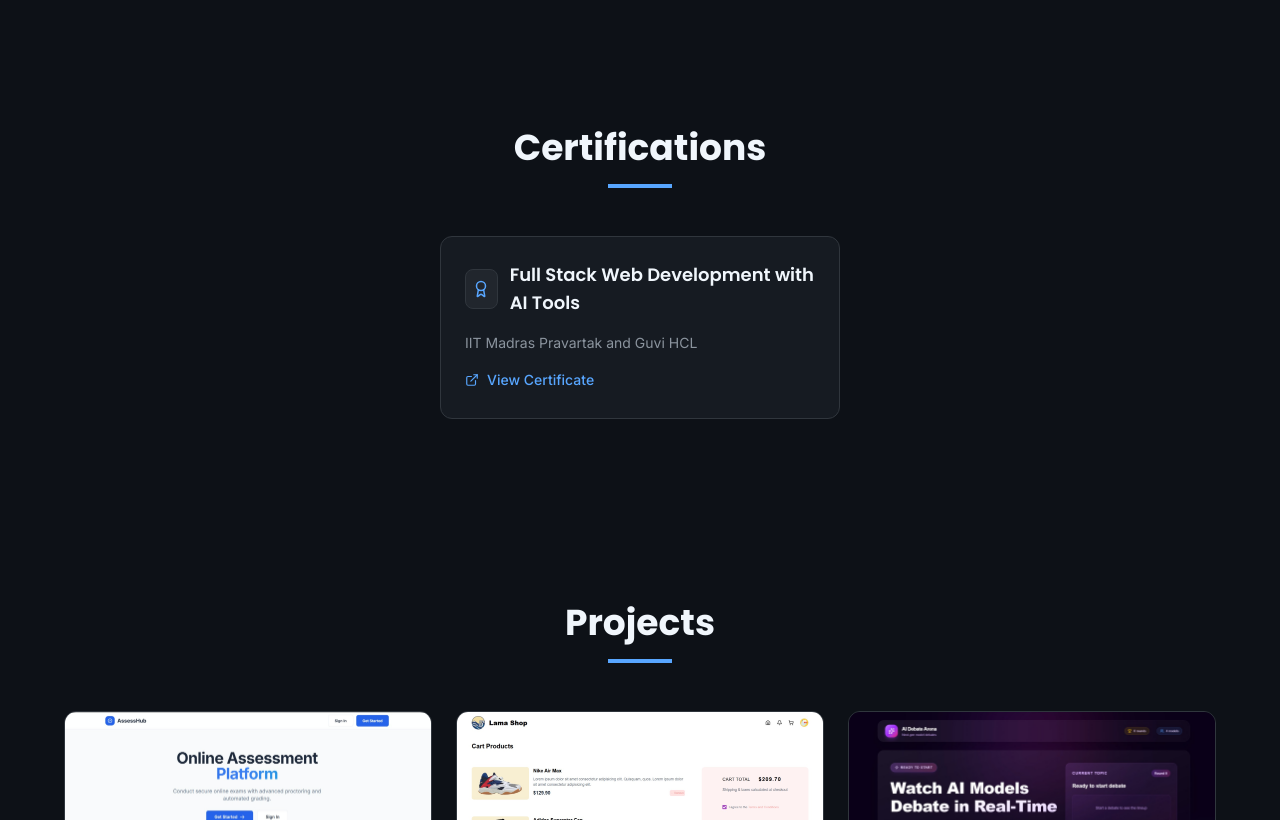
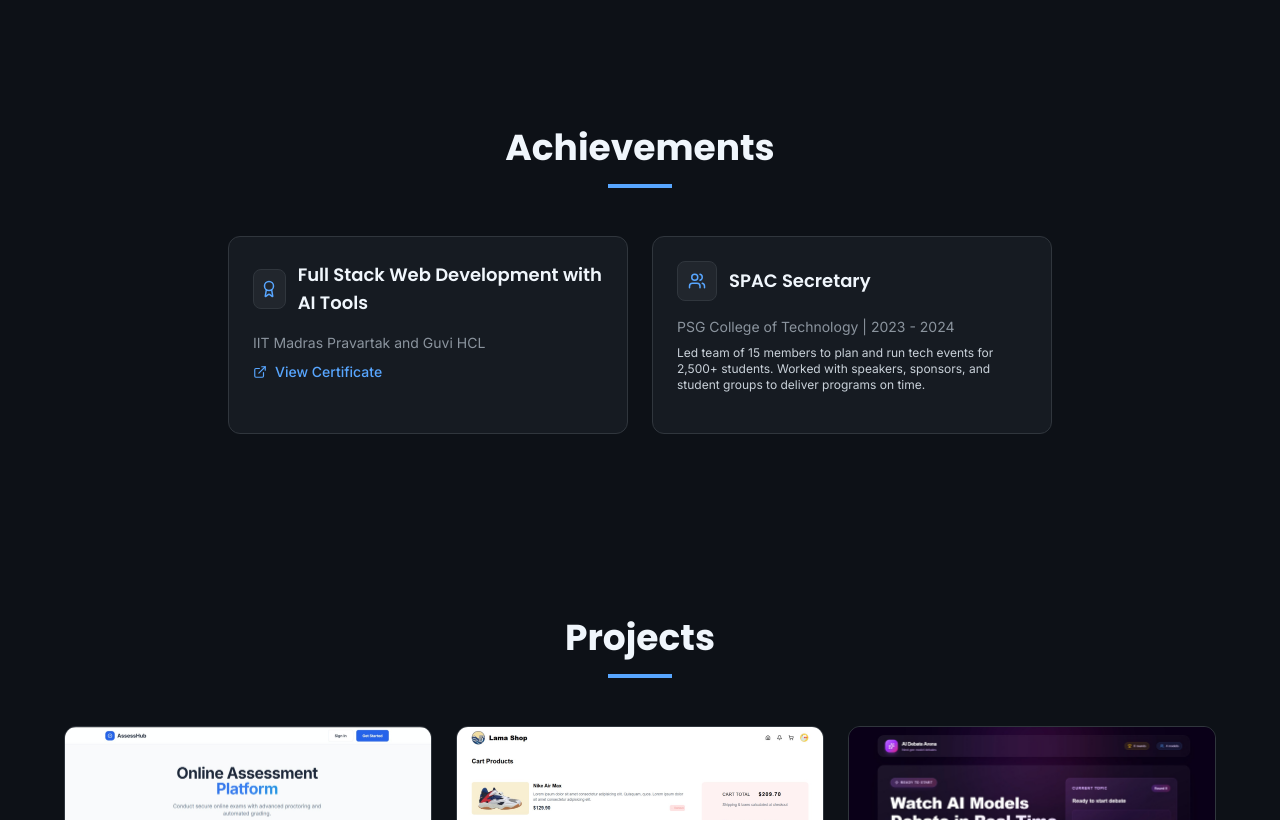
Before and after one commit to Gouthambalaji03/Goutham-Balaji-P-S-Portfolio, a React (Vite) app: page / in a window 1280 px wide. Shown: the part 1980-2800 px from the top of the page. Built offline with nearby package versions, Linux system fonts and the light colour scheme.

Commit message:
Update Certifications to Achievements and add new certification details

```diff
--- a/src/components/Certifications.jsx
+++ b/src/components/Certifications.jsx
@@ -1,4 +1,4 @@
-import { Award, ExternalLink } from 'lucide-react';
+import { Award, ExternalLink, Users } from 'lucide-react';
 
 const Certifications = () => {
   const certifications = [
@@ -6,7 +6,14 @@ const Certifications = () => {
       title: 'Full Stack Web Development with AI Tools',
       issuer: 'IIT Madras Pravartak and Guvi HCL',
       icon: Award,
-      link: 'https://drive.google.com/file/d/1OtleiMJmBDsgS6emnYB774BlpkTwd9y9/view'
+      link: 'https://drive.google.com/file/d/1oe1ZtzbxC1bF1dHggksUEXU_CkEQGpzx/view?usp=sharing'
+    },
+    {
+      title: 'SPAC Secretary',
+      issuer: 'PSG College of Technology | 2023 - 2024',
+      description: 'Led team of 15 members to plan and run tech events for 2,500+ students. Worked with speakers, sponsors, and student groups to deliver programs on time.',
+      icon: Users,
+      link: null
     }
   ];
 
@@ -15,7 +22,7 @@ const Certifications = () => {
       <div className="max-w-6xl mx-auto">
         <div className="text-center mb-8 sm:mb-12">
           <h2 className="text-2xl sm:text-3xl md:text-4xl font-bold text-text-primary mb-4">
-            Certifications
+            Achievements
           </h2>
           <div className="w-12 sm:w-16 h-1 bg-primary mx-auto"></div>
         </div>
@@ -31,9 +38,14 @@ const Certifications = () => {
                   {cert.title}
                 </h3>
               </div>
-              <p className="text-text-muted text-sm mb-4">
+              <p className="text-text-muted text-sm mb-2">
                 {cert.issuer}
               </p>
+              {cert.description && (
+                <p className="text-text-secondary text-xs mb-4">
+                  {cert.description}
+                </p>
+              )}
               {cert.link && (
                 <a
                   href={cert.link}
--- a/src/components/Footer.jsx
+++ b/src/components/Footer.jsx
@@ -11,7 +11,7 @@ const Footer = () => {
     { name: 'Home', href: '#home' },
     { name: 'About', href: '#about' },
     { name: 'Skills', href: '#skills' },
-    { name: 'Certifications', href: '#certifications' },
+    { name: 'Achievements', href: '#certifications' },
     { name: 'Projects', href: '#projects' },
     { name: 'Contact', href: '#contact' },
   ];
--- a/src/components/Navbar.jsx
+++ b/src/components/Navbar.jsx
@@ -5,7 +5,7 @@ const navLinks = [
   { name: 'Home', href: '#home' },
   { name: 'About', href: '#about' },
   { name: 'Skills', href: '#skills' },
-  { name: 'Certifications', href: '#certifications' },
+  { name: 'Achievements', href: '#certifications' },
   { name: 'Projects', href: '#projects' },
   { name: 'Contact', href: '#contact' },
 ];
```
